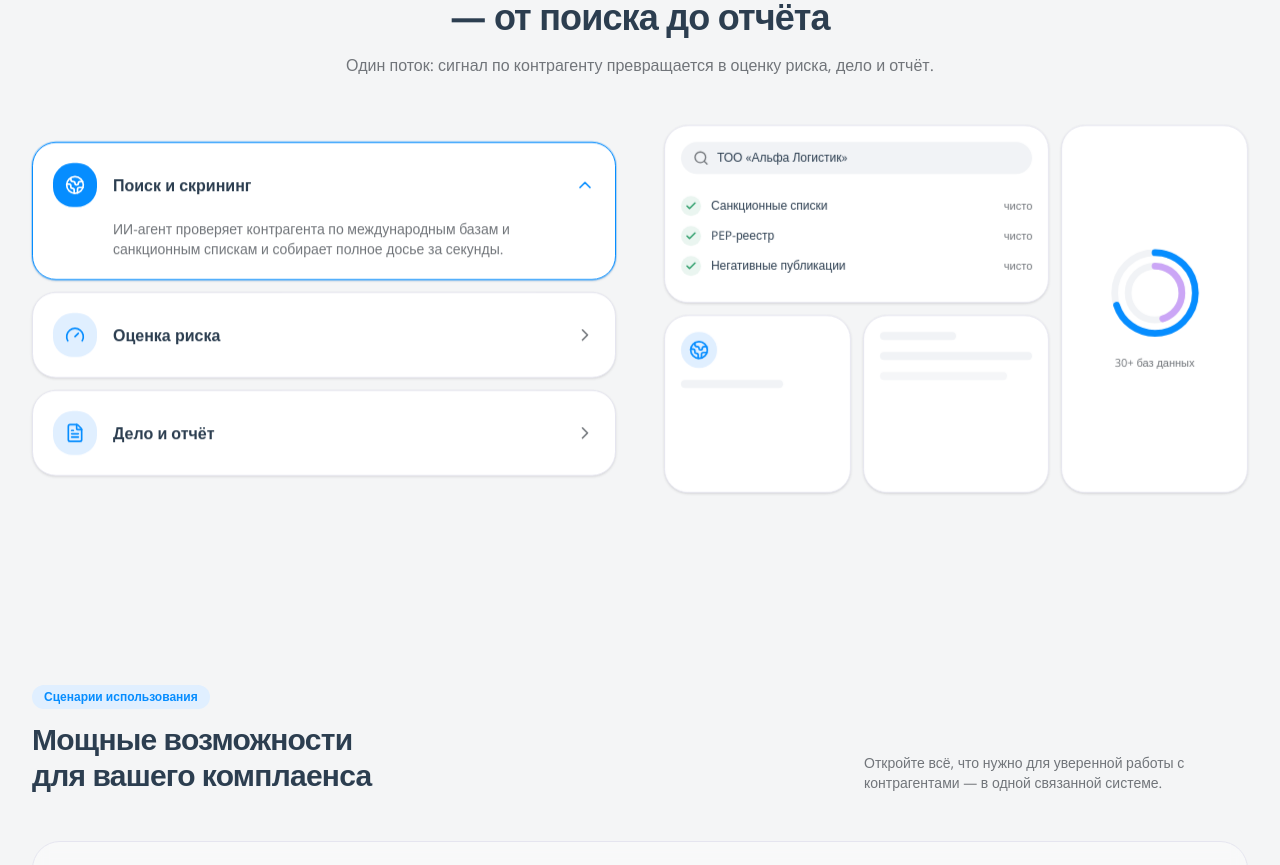
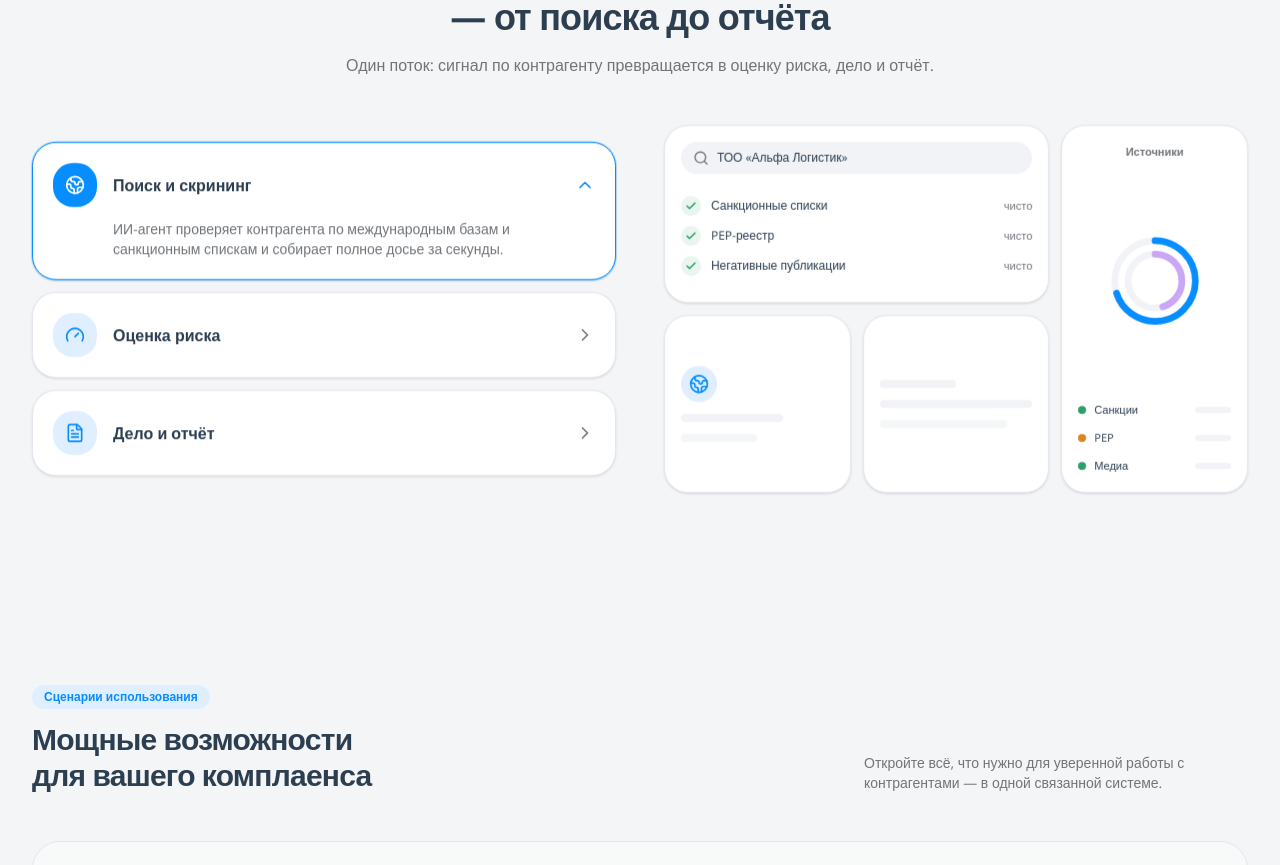
Before and after one commit to dzhmnklva012/-e-analytic, a Next.js app in the folder compliance-landing/: page / in a window 1280 px wide. Shown: the part 3665-4530 px from the top of the page. Built offline with nearby package versions, Linux system fonts and the light colour scheme.

Commit message:
Auto-update: how-it-works.tsx

```diff
--- a/compliance-landing/src/components/landing/how-it-works.tsx
+++ b/compliance-landing/src/components/landing/how-it-works.tsx
@@ -158,19 +158,33 @@ function ScreeningVisual() {
         </ul>
       </MiniCard>
 
-      <MiniCard className="row-span-2 items-center justify-center">
+      <MiniCard className="row-span-2 items-center justify-between">
+        <span className="text-[11px] font-semibold text-muted-foreground">Источники</span>
         <Rings />
-        <span className="text-[11px] font-medium text-muted-foreground">30+ баз данных</span>
+        <div className="flex w-full flex-col gap-2">
+          {[
+            { l: "Санкции", c: "bg-success" },
+            { l: "PEP", c: "bg-warning" },
+            { l: "Медиа", c: "bg-success" },
+          ].map((r) => (
+            <div key={r.l} className="flex items-center gap-2">
+              <span className={cn("size-2 shrink-0 rounded-full", r.c)} />
+              <span className="flex-1 text-[11px] text-foreground">{r.l}</span>
+              <span className="h-1.5 w-9 rounded-full bg-muted" />
+            </div>
+          ))}
+        </div>
       </MiniCard>
 
-      <MiniCard>
+      <MiniCard className="justify-center">
         <span className="grid size-9 place-items-center rounded-xl bg-secondary text-secondary-foreground">
           <Globe2 className="size-5" />
         </span>
         <span className="h-2 w-2/3 rounded-full bg-muted" />
+        <span className="h-2 w-1/2 rounded-full bg-muted/70" />
       </MiniCard>
 
-      <MiniCard>
+      <MiniCard className="justify-center">
         <span className="h-2 w-1/2 rounded-full bg-muted" />
         <span className="h-2 w-full rounded-full bg-muted" />
         <span className="h-2 w-5/6 rounded-full bg-muted/70" />
```
